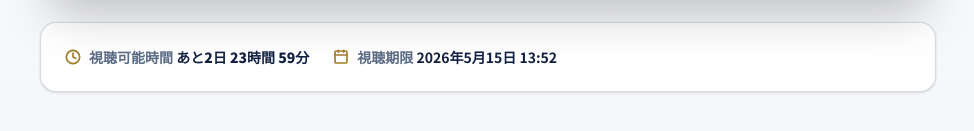
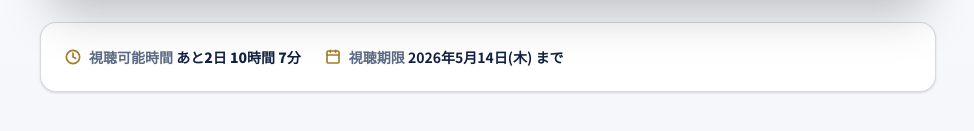
Before and after one commit to nicoai7/ad-ai-school, a Next.js app: page /watch in a window 1280 px wide. Shown: the part 675-806 px from the top of the page, without its empty margins (152-1126 px from the left). Built offline with nearby package versions, Linux system fonts and the light colour scheme; no server answers.

Commit message:
Update webinar YouTube video ID to zC2083J7nfs

```diff
--- a/src/app/watch/dev/page.tsx
+++ b/src/app/watch/dev/page.tsx
@@ -1,31 +1,35 @@
-import { signToken } from "@/lib/token";
-
 export const dynamic = "force-dynamic";
 
 export const metadata = {
   robots: { index: false, follow: false },
 };
 
+// JST の Date を返す（UTCゲッターで読む前提でオフセット済み）
+function nowJst(): Date {
+  return new Date(Date.now() + 9 * 60 * 60 * 1000);
+}
+
+// JST日付を YYYY/MM/DD 形式の文字列にする
+function formatJst(d: Date): string {
+  const y = d.getUTCFullYear();
+  const m = String(d.getUTCMonth() + 1).padStart(2, "0");
+  const day = String(d.getUTCDate()).padStart(2, "0");
+  return `${y}/${m}/${day}`;
+}
+
 /**
- * 開発・運用テスト用：現時刻でトークンを発行してテストURLを表示する
- * Lステップ設定前の動作確認用ページ
- * 本番運用時は手動で動作確認 or 削除推奨
+ * 開発・運用テスト用：視聴ページの各状態を確認するためのテストURL一覧。
+ * Lステップ設定前／改修後の挙動確認に使う。本番運用時は削除推奨。
  */
 export default function WatchDevPage() {
-  const now = new Date();
-  const token = signToken(now);
+  const today = nowJst();
+  const fourDaysAgo = new Date(today.getTime() - 4 * 24 * 60 * 60 * 1000);
 
-  // パターン別テストURL
   const baseUrl = "/watch";
-  const validUrl = `${baseUrl}?t=${encodeURIComponent(token.t)}&s=${token.s}`;
-
-  // 期限切れシミュレーション（4日前）
-  const fourDaysAgo = new Date(Date.now() - 4 * 24 * 60 * 60 * 1000);
-  const expiredToken = signToken(fourDaysAgo);
-  const expiredUrl = `${baseUrl}?t=${encodeURIComponent(expiredToken.t)}&s=${expiredToken.s}`;
-
-  // 不正な署名
-  const invalidUrl = `${baseUrl}?t=${encodeURIComponent(token.t)}&s=invalid-signature`;
+  const validUrl = `${baseUrl}?t=${formatJst(today)}`;
+  const expiredUrl = `${baseUrl}?t=${formatJst(fourDaysAgo)}`;
+  const invalidUrl = `${baseUrl}?t=2026/99/99`;
+  const cookieUrl = baseUrl;
 
   return (
     <main className="min-h-screen bg-bg-soft p-8">
@@ -34,39 +38,51 @@ export default function WatchDevPage() {
           ウェビナー視聴ページ 動作確認
         </h1>
         <p className="text-xs text-text-soft mb-6">
-          このページは開発・運用テスト用です。Lステップ設定前の挙動確認にお使いください
+          このページは開発・運用テスト用です。視聴ページの各状態をここから確認できます
         </p>
 
         <div className="space-y-4">
           <DevLinkRow
             label="①視聴可能"
-            description="現時刻で発行したトークン（72時間以内）"
+            description="本日（JST）の日付で発行したURL（登録日を含めて3日間）"
             url={validUrl}
           />
           <DevLinkRow
             label="②視聴期限切れ"
-            description="4日前の日時で発行したトークン"
+            description="4日前の日付で発行したURL"
             url={expiredUrl}
           />
           <DevLinkRow
             label="③不正なURL"
-            description="署名が一致しないトークン"
+            description="存在しない日付（2026/99/99）"
             url={invalidUrl}
+          />
+          <DevLinkRow
+            label="④Cookieフォールバック"
+            description="パラメータなし。初回アクセス日を起点に3日間（既存友だち向け手動配信用）"
+            url={cookieUrl}
           />
         </div>
 
         <div className="mt-8 pt-6 border-t border-silver">
-          <h2 className="font-bold text-navy-600 mb-3">Lステップ連携の設定例</h2>
+          <h2 className="font-bold text-navy-600 mb-3">Lステップ連携の設定方法</h2>
           <p className="text-xs text-text-soft leading-relaxed mb-3">
-            Lステップで友だち追加時メッセージにこのフォーマットでURLを埋め込みます：
+            シナリオ配信の1通目（配信タイミング「購読開始直後」）の本文に、
+            このフォーマットでURLを記載します：
           </p>
           <pre className="bg-bg-tint p-3 rounded text-[11px] overflow-x-auto">
-{`https://ad-ai-school.vercel.app/watch?t={{友だち追加日時 ISO形式}}&s={{署名}}`}
+{`https://ad-ai-school.vercel.app/watch?t=（「配信日」を差し込み）`}
           </pre>
-          <p className="text-[11px] text-text-light mt-3 leading-relaxed">
-            ※ Lステップで「友だち追加日時」をISO形式で取得し、URLパラメータ <code>t</code> に挿入<br />
-            ※ 署名 <code>s</code> はサーバー側のシークレット鍵で生成する必要があるため、Lステップから直接生成できない場合は Webhook API を別途用意するか、署名検証を緩めて「日時のみ」運用も可能
-          </p>
+          <ul className="text-[11px] text-text-light mt-3 leading-relaxed list-disc pl-4 space-y-1">
+            <li>
+              「配信日」差し込みは <code>年月日（スラッシュ区切り）(YYYY/M/D)</code> を選ぶ
+            </li>
+            <li>「このメッセージではURLを短縮しない」にチェックを入れる</li>
+            <li>視聴期限は登録日を含めて3日間（JST基準）。署名は使わない</li>
+            <li>
+              リマインドはシナリオ配信の「経過時間指定」で 1日後・2日後 に送ると期限と揃う
+            </li>
+          </ul>
         </div>
       </div>
     </main>
--- a/src/components/WatchClient.tsx
+++ b/src/components/WatchClient.tsx
@@ -1,50 +1,59 @@
 "use client";
 
-import { useEffect, useState } from "react";
+import { useEffect, useSyncExternalStore } from "react";
 import WatchPlayer from "./WatchPlayer";
 import WatchExpired from "./WatchExpired";
 
-const STORAGE_KEY = "webinar_first_access";
-const VIEWING_WINDOW_MS = 72 * 60 * 60 * 1000;
+// パラメータなしアクセス時のフォールバック。
+// 初回アクセスした「日」を起点に、その日を含めて3日間視聴可能とする。
+const STORAGE_KEY = "webinar_first_access_date";
+const VIEWING_DAYS = 3;
+const DAY_MS = 24 * 60 * 60 * 1000;
 
-type State =
-  | { kind: "loading" }
-  | { kind: "ok"; remainingMs: number; expiresAt: Date }
-  | { kind: "expired"; expiresAt: Date };
+// ローカルタイムの「その日の0:00」のミリ秒
+function startOfLocalDay(d: Date): number {
+  return new Date(d.getFullYear(), d.getMonth(), d.getDate()).getTime();
+}
+
+// 初回アクセス日（ローカル0:00のms）を読む。保存済みならその値、未保存なら当日。
+function readFirstAccessDayMs(): number {
+  try {
+    const saved = window.localStorage.getItem(STORAGE_KEY);
+    if (saved && !isNaN(parseInt(saved, 10))) {
+      return parseInt(saved, 10);
+    }
+  } catch {
+    // localStorage 利用不可（プライベートブラウジング等）
+  }
+  return startOfLocalDay(new Date());
+}
+
+// localStorage は本コンポーネント自身しか書き換えないため購読は不要
+function subscribe(): () => void {
+  return () => {};
+}
 
 export default function WatchClient() {
-  const [state, setState] = useState<State>({ kind: "loading" });
+  // SSR では null、クライアントマウント後に初回アクセス日が入る
+  const firstAccessDayMs = useSyncExternalStore(
+    subscribe,
+    readFirstAccessDayMs,
+    () => null
+  );
 
+  // 初回アクセス日をまだ保存していなければ保存する（副作用は effect 側で）
   useEffect(() => {
-    let firstAccessAt: Date;
+    if (firstAccessDayMs === null) return;
     try {
-      const saved = window.localStorage.getItem(STORAGE_KEY);
-      if (saved) {
-        firstAccessAt = new Date(parseInt(saved, 10));
-        if (isNaN(firstAccessAt.getTime())) {
-          firstAccessAt = new Date();
-          window.localStorage.setItem(STORAGE_KEY, String(firstAccessAt.getTime()));
-        }
-      } else {
-        firstAccessAt = new Date();
-        window.localStorage.setItem(STORAGE_KEY, String(firstAccessAt.getTime()));
+      if (!window.localStorage.getItem(STORAGE_KEY)) {
+        window.localStorage.setItem(STORAGE_KEY, String(firstAccessDayMs));
       }
     } catch {
-      // localStorage 利用不可（プライベートブラウジング等）→ 視聴可能扱い
-      firstAccessAt = new Date();
+      // localStorage 利用不可
     }
+  }, [firstAccessDayMs]);
 
-    const expiresAt = new Date(firstAccessAt.getTime() + VIEWING_WINDOW_MS);
-    const remainingMs = expiresAt.getTime() - Date.now();
-
-    if (remainingMs <= 0) {
-      setState({ kind: "expired", expiresAt });
-    } else {
-      setState({ kind: "ok", remainingMs, expiresAt });
-    }
-  }, []);
-
-  if (state.kind === "loading") {
+  if (firstAccessDayMs === null) {
     return (
       <main className="min-h-screen bg-soft flex items-center justify-center">
         <p className="text-text-soft text-sm">読み込み中...</p>
@@ -52,14 +61,16 @@ export default function WatchClient() {
     );
   }
 
-  if (state.kind === "expired") {
-    return <WatchExpired expiresAt={state.expiresAt} />;
+  const expiresMs = firstAccessDayMs + VIEWING_DAYS * DAY_MS;
+  const lastViewableMs = firstAccessDayMs + (VIEWING_DAYS - 1) * DAY_MS;
+  const lastViewableDate = new Date(lastViewableMs).toISOString();
+  const remainingMs = expiresMs - Date.now();
+
+  if (remainingMs <= 0) {
+    return <WatchExpired lastViewableDate={lastViewableDate} />;
   }
 
   return (
-    <WatchPlayer
-      remainingMs={state.remainingMs}
-      expiresAt={state.expiresAt.toISOString()}
-    />
+    <WatchPlayer remainingMs={remainingMs} lastViewableDate={lastViewableDate} />
   );
 }
--- a/src/components/WatchExpired.tsx
+++ b/src/components/WatchExpired.tsx
@@ -5,16 +5,17 @@ import { Clock, ExternalLink, MessageCircle } from "lucide-react";
 import { TAIKENKAI_URL, LINE_URL } from "@/lib/constants";
 
 type Props = {
-  expiresAt: Date;
+  // 最終視聴日（ISO文字列）。表示は JST の日付で行う
+  lastViewableDate: string;
 };
 
-export default function WatchExpired({ expiresAt }: Props) {
-  const expiresStr = expiresAt.toLocaleString("ja-JP", {
+export default function WatchExpired({ lastViewableDate }: Props) {
+  const expiresStr = new Date(lastViewableDate).toLocaleDateString("ja-JP", {
     year: "numeric",
     month: "long",
     day: "numeric",
-    hour: "2-digit",
-    minute: "2-digit",
+    weekday: "short",
+    timeZone: "Asia/Tokyo",
   });
 
   return (
@@ -46,7 +47,7 @@ export default function WatchExpired({ expiresAt }: Props) {
           </h1>
 
           <p className="text-sm text-text-soft mb-6">
-            視聴期限：{expiresStr}
+            視聴期限：{expiresStr} まで
           </p>
 
           <div className="bg-bg-soft rounded-xl p-5 mb-8 text-left">
--- a/src/components/WatchPlayer.tsx
+++ b/src/components/WatchPlayer.tsx
@@ -12,7 +12,8 @@ import { trackEvent, trackCustomEvent, makeTrackingClickHandler } from "@/lib/pi
 
 type Props = {
   remainingMs: number;
-  expiresAt: string;
+  // 最終視聴日（ISO文字列）。表示は JST の日付で行う
+  lastViewableDate: string;
 };
 
 // YouTube IFrame API type stub
@@ -35,7 +36,7 @@ declare global {
   }
 }
 
-export default function WatchPlayer({ remainingMs, expiresAt }: Props) {
+export default function WatchPlayer({ remainingMs, lastViewableDate }: Props) {
   const [remaining, setRemaining] = useState(remainingMs);
   const [videoEnded, setVideoEnded] = useState(false);
   const playerRef = useRef<YTPlayer | null>(null);
@@ -116,13 +117,12 @@ export default function WatchPlayer({ remainingMs, expiresAt }: Props) {
   const hours = Math.floor((remaining % (24 * 60 * 60 * 1000)) / (60 * 60 * 1000));
   const minutes = Math.floor((remaining % (60 * 60 * 1000)) / (60 * 1000));
 
-  const expiresDate = new Date(expiresAt);
-  const expiresStr = expiresDate.toLocaleString("ja-JP", {
+  const expiresStr = new Date(lastViewableDate).toLocaleDateString("ja-JP", {
     year: "numeric",
     month: "long",
     day: "numeric",
-    hour: "2-digit",
-    minute: "2-digit",
+    weekday: "short",
+    timeZone: "Asia/Tokyo",
   });
 
   return (
@@ -195,7 +195,7 @@ export default function WatchPlayer({ remainingMs, expiresAt }: Props) {
               <Calendar className="w-4 h-4 text-gold-deep" strokeWidth={2.5} />
               <div className="text-xs sm:text-sm">
                 <span className="font-bold">視聴期限 </span>
-                <span className="font-bold text-navy-600">{expiresStr}</span>
+                <span className="font-bold text-navy-600">{expiresStr} まで</span>
               </div>
             </div>
           </div>
--- a/src/lib/constants.ts
+++ b/src/lib/constants.ts
@@ -14,7 +14,7 @@ export const TAIKENKAI_URL = "https://timerex.net/s/contact_0f6c_1382/0f383d20";
 
 // YouTube限定公開動画のID（動画URL末尾のID部分）
 // 例: https://www.youtube.com/watch?v=ABC123XYZ → "ABC123XYZ"
-export const WEBINAR_YOUTUBE_ID: string = "wcx6HsZUyMM";
+export const WEBINAR_YOUTUBE_ID: string = "zC2083J7nfs";
 
 // ウェビナータイトル
 export const WEBINAR_TITLE = "AIで広告代理店を立ち上げて、月商7桁を作る3ステップ";
--- a/src/lib/token.ts
+++ b/src/lib/token.ts
@@ -1,89 +1,77 @@
-import crypto from "crypto";
+// 視聴期限：公式LINE登録日（=Lステップ「配信日」）を含めて3日間
+// 例: 5/14登録 → 5/14・5/15・5/16が視聴可能、5/17 00:00(JST)で期限切れ
+export const VIEWING_DAYS = 3;
 
-// Lステップ契約後に環境変数 WEBINAR_SECRET をVercelで設定する
-// 設定がない場合のフォールバック（開発用）
-const SECRET = process.env.WEBINAR_SECRET ?? "dev-only-secret-please-change-in-production";
-
-// 視聴期限：3日 = 72時間
-export const VIEWING_WINDOW_MS = 72 * 60 * 60 * 1000;
-
-/**
- * URLパラメータ用のトークンを生成する
- * usage: 開発時にテスト用URLを発行する
- *   const token = signToken(new Date());
- *   ?t=<token.t>&s=<token.s>
- */
-export function signToken(registeredAt: Date): { t: string; s: string } {
-  const t = registeredAt.toISOString();
-  const s = crypto
-    .createHmac("sha256", SECRET)
-    .update(t)
-    .digest("hex")
-    .slice(0, 16);
-  return { t, s };
-}
+const JST_OFFSET_MS = 9 * 60 * 60 * 1000;
+const DAY_MS = 24 * 60 * 60 * 1000;
 
 export type VerifyResult =
-  | { status: "ok"; registeredAt: Date; expiresAt: Date; remainingMs: number }
-  | { status: "expired"; registeredAt: Date; expiresAt: Date }
+  | {
+      status: "ok";
+      registeredDate: Date;
+      lastViewableDate: Date;
+      expiresAt: Date;
+      remainingMs: number;
+    }
+  | {
+      status: "expired";
+      registeredDate: Date;
+      lastViewableDate: Date;
+      expiresAt: Date;
+    }
   | { status: "invalid"; reason: string };
 
 /**
- * URLパラメータのトークンを検証する
+ * 視聴URLパラメータ t を検証する。
+ * t は公式LINE（Lステップ）の「配信日」差し込み値。形式は YYYY/M/D のスラッシュ区切り。
+ *   例: https://ad-ai-school.vercel.app/watch?t=2026/05/14
+ * 視聴期限は JST 基準で「登録日を含めて3日間」。署名検証は行わない（スタートプランでは署名生成不可のため）。
  */
-export function verifyToken(t: string | undefined, s: string | undefined): VerifyResult {
-  if (!t || !s) {
-    return { status: "invalid", reason: "パラメータが不足しています" };
+export function verifyDateParam(t: string | undefined): VerifyResult {
+  if (!t) {
+    return { status: "invalid", reason: "視聴URLのパラメータが不足しています" };
   }
 
-  // ISO日時パース、もしくはUNIX秒対応（柔軟に）
-  let registeredAt: Date;
-  if (/^\d+$/.test(t)) {
-    // UNIX秒
-    registeredAt = new Date(parseInt(t, 10) * 1000);
-  } else {
-    registeredAt = new Date(t);
+  // YYYY/M/D（ゼロ埋め有無どちらも許容）
+  const m = t.trim().match(/^(\d{4})\/(\d{1,2})\/(\d{1,2})$/);
+  if (!m) {
+    return { status: "invalid", reason: "視聴URLの日付形式が正しくありません" };
   }
 
-  if (isNaN(registeredAt.getTime())) {
-    return { status: "invalid", reason: "不正な日時パラメータです" };
+  const year = Number(m[1]);
+  const month = Number(m[2]);
+  const day = Number(m[3]);
+
+  // 暦日として妥当かチェック（例: 2026/13/40 や 2026/02/30 を弾く）
+  const baseUtcMs = Date.UTC(year, month - 1, day);
+  const check = new Date(baseUtcMs);
+  if (
+    check.getUTCFullYear() !== year ||
+    check.getUTCMonth() !== month - 1 ||
+    check.getUTCDate() !== day
+  ) {
+    return { status: "invalid", reason: "存在しない日付です" };
   }
 
-  // 署名検証
-  const expectedS = crypto
-    .createHmac("sha256", SECRET)
-    .update(registeredAt.toISOString())
-    .digest("hex")
-    .slice(0, 16);
+  // JST 00:00 を絶対時刻（UTCミリ秒）で表す
+  const registeredMs = baseUtcMs - JST_OFFSET_MS;
+  const expiresMs = registeredMs + VIEWING_DAYS * DAY_MS;
 
-  // 署名検証緩和版（ISO形式の文字列直接でも、parse後のISO形式でもどちらでも通る）
-  const rawT = t;
-  const expectedRawS = crypto
-    .createHmac("sha256", SECRET)
-    .update(rawT)
-    .digest("hex")
-    .slice(0, 16);
+  const registeredDate = new Date(registeredMs);
+  const expiresAt = new Date(expiresMs);
+  // 表示用の最終視聴日（期限の前日）= 登録日 + (VIEWING_DAYS - 1)
+  const lastViewableDate = new Date(registeredMs + (VIEWING_DAYS - 1) * DAY_MS);
 
-  if (!safeCompare(s, expectedS) && !safeCompare(s, expectedRawS)) {
-    return { status: "invalid", reason: "署名が一致しません" };
+  const remainingMs = expiresMs - Date.now();
+  if (remainingMs <= 0) {
+    return { status: "expired", registeredDate, lastViewableDate, expiresAt };
   }
 
-  const expiresAt = new Date(registeredAt.getTime() + VIEWING_WINDOW_MS);
-  const now = Date.now();
-  const remainingMs = expiresAt.getTime() - now;
-
-  if (remainingMs <= 0) {
-    return { status: "expired", registeredAt, expiresAt };
-  }
-
-  return { status: "ok", registeredAt, expiresAt, remainingMs };
+  return {
+    status: "ok",
+    registeredDate,
+    lastViewableDate,
+    expiresAt,
+    remainingMs,
+  };
 }
-
-function safeCompare(a: string, b: string): boolean {
-  if (a.length !== b.length) return false;
-  try {
-    return crypto.timingSafeEqual(Buffer.from(a), Buffer.from(b));
-  } catch {
-    return false;
-  }
-}
```
Also changed, not shown: src/app/watch/page.tsx (+12 -9 lines).
